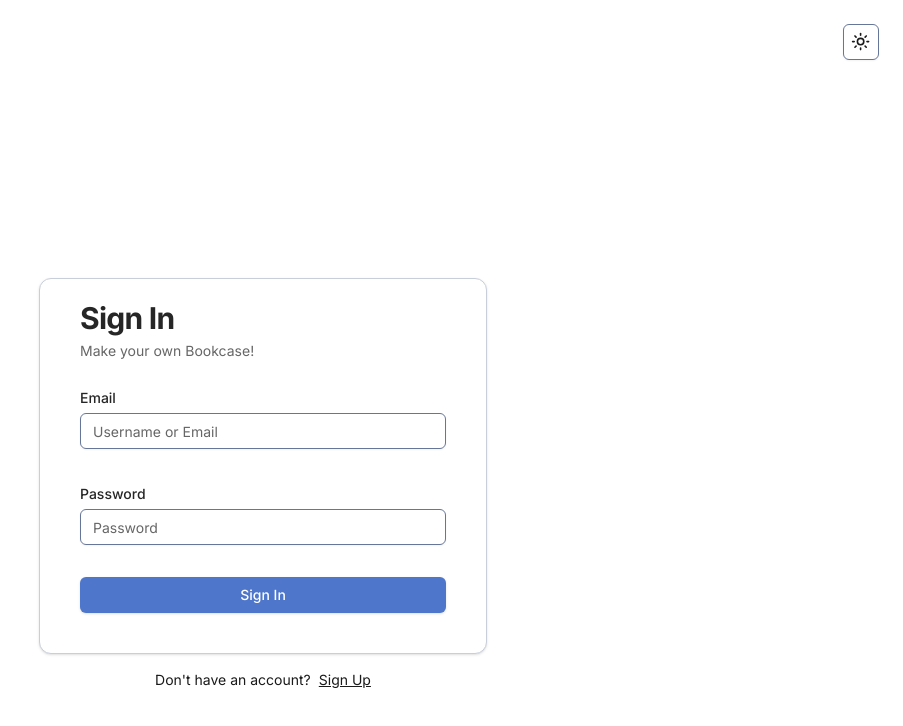
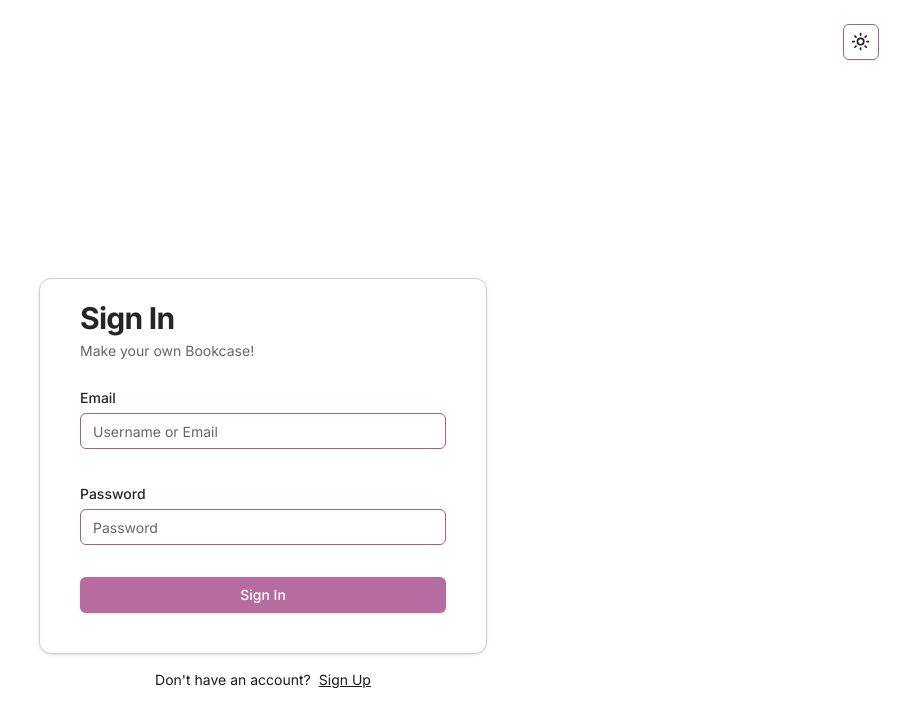
Before and after one commit to ninnistic/bookcase, a Next.js app in the folder frontend/: page /signin in a window 1280 px wide. Shown: the top 726 px of the page, without its empty margins (377-1280 px from the left). Built offline with nearby package versions, Linux system fonts and the light colour scheme; no server answers.

Commit message:
change theme color

```diff
--- a/frontend/app/globals.css
+++ b/frontend/app/globals.css
@@ -4,47 +4,47 @@
 
 @layer base {
   :root {
-    --background: 221 0% 100%;
-    --foreground: 221 0% 10%;
-    --card: 221 0% 100%;
-    --card-foreground: 221 0% 15%;
-    --popover: 221 0% 100%;
-    --popover-foreground: 221 95% 10%;
-    --primary: 221 54% 55%;
+    --background: 318 0% 100%;
+    --foreground: 318 0% 10%;
+    --card: 318 0% 100%;
+    --card-foreground: 318 0% 15%;
+    --popover: 318 0% 100%;
+    --popover-foreground: 318 95% 10%;
+    --primary: 318 34% 57%;
     --primary-foreground: 0 0% 100%;
-    --secondary: 221 10% 90%;
+    --secondary: 318 10% 90%;
     --secondary-foreground: 0 0% 0%;
-    --muted: 183 10% 95%;
-    --muted-foreground: 221 0% 40%;
-    --accent: 183 10% 90%;
-    --accent-foreground: 221 0% 15%;
+    --muted: 280 10% 95%;
+    --muted-foreground: 318 0% 40%;
+    --accent: 280 10% 90%;
+    --accent-foreground: 318 0% 15%;
     --destructive: 0 50% 50%;
-    --destructive-foreground: 221 0% 100%;
-    --border: 221 20% 82%;
-    --input: 221 20% 50%;
-    --ring: 221 54% 55%;
+    --destructive-foreground: 318 0% 100%;
+    --border: 318 20% 82%;
+    --input: 318 20% 50%;
+    --ring: 318 34% 57%;
     --radius: 0.5rem;
   }
   .dark {
-    --background: 221 10% 10%;
-    --foreground: 221 0% 100%;
-    --card: 221 0% 10%;
-    --card-foreground: 221 0% 100%;
-    --popover: 221 10% 5%;
-    --popover-foreground: 221 0% 100%;
-    --primary: 221 54% 55%;
+    --background: 318 10% 10%;
+    --foreground: 318 0% 100%;
+    --card: 318 0% 10%;
+    --card-foreground: 318 0% 100%;
+    --popover: 318 10% 5%;
+    --popover-foreground: 318 0% 100%;
+    --primary: 318 34% 57%;
     --primary-foreground: 0 0% 100%;
-    --secondary: 221 10% 20%;
+    --secondary: 318 10% 20%;
     --secondary-foreground: 0 0% 100%;
-    --muted: 183 10% 25%;
-    --muted-foreground: 221 0% 65%;
-    --accent: 183 10% 25%;
-    --accent-foreground: 221 0% 95%;
+    --muted: 280 10% 25%;
+    --muted-foreground: 318 0% 65%;
+    --accent: 280 10% 25%;
+    --accent-foreground: 318 0% 95%;
     --destructive: 0 50% 50%;
-    --destructive-foreground: 221 0% 100%;
-    --border: 221 20% 50%;
-    --input: 221 20% 50%;
-    --ring: 221 54% 55%;
+    --destructive-foreground: 318 0% 100%;
+    --border: 318 20% 50%;
+    --input: 318 20% 50%;
+    --ring: 318 34% 57%;
     --radius: 0.5rem;
   }
 }
```
